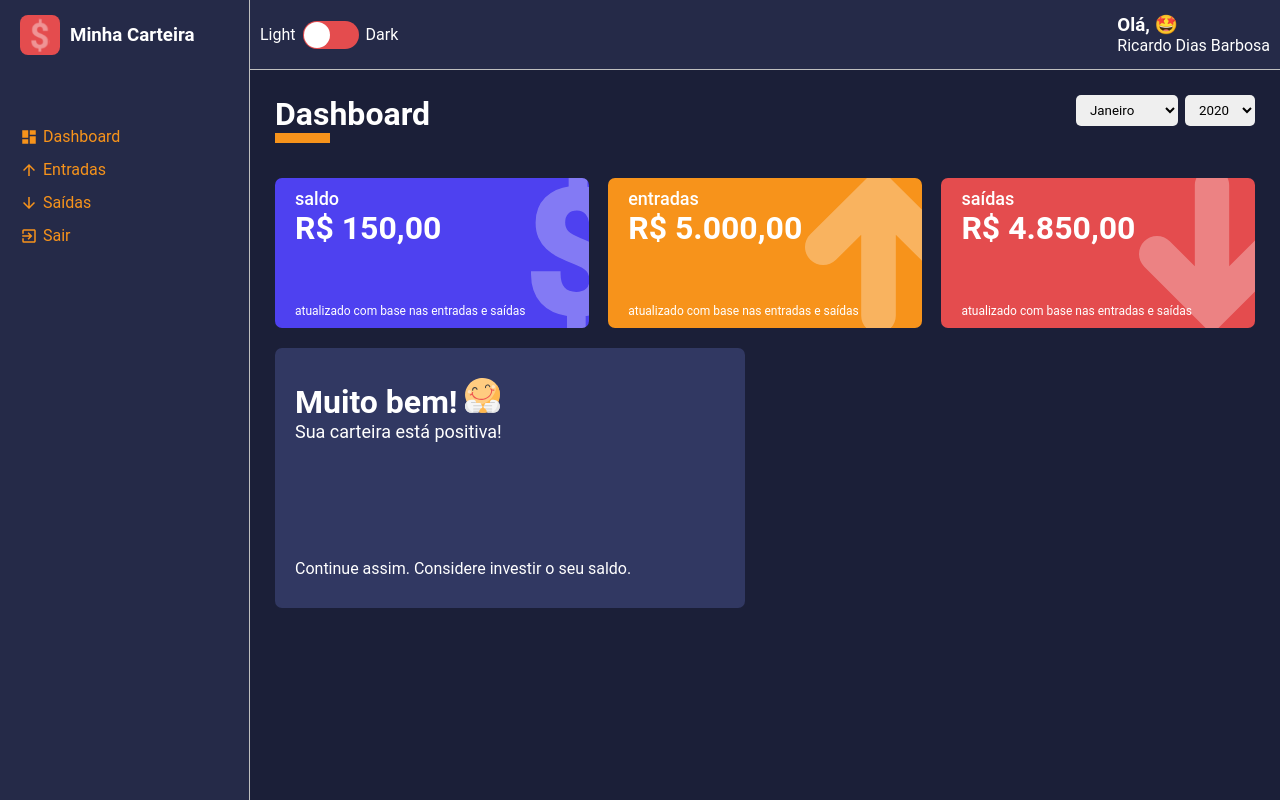
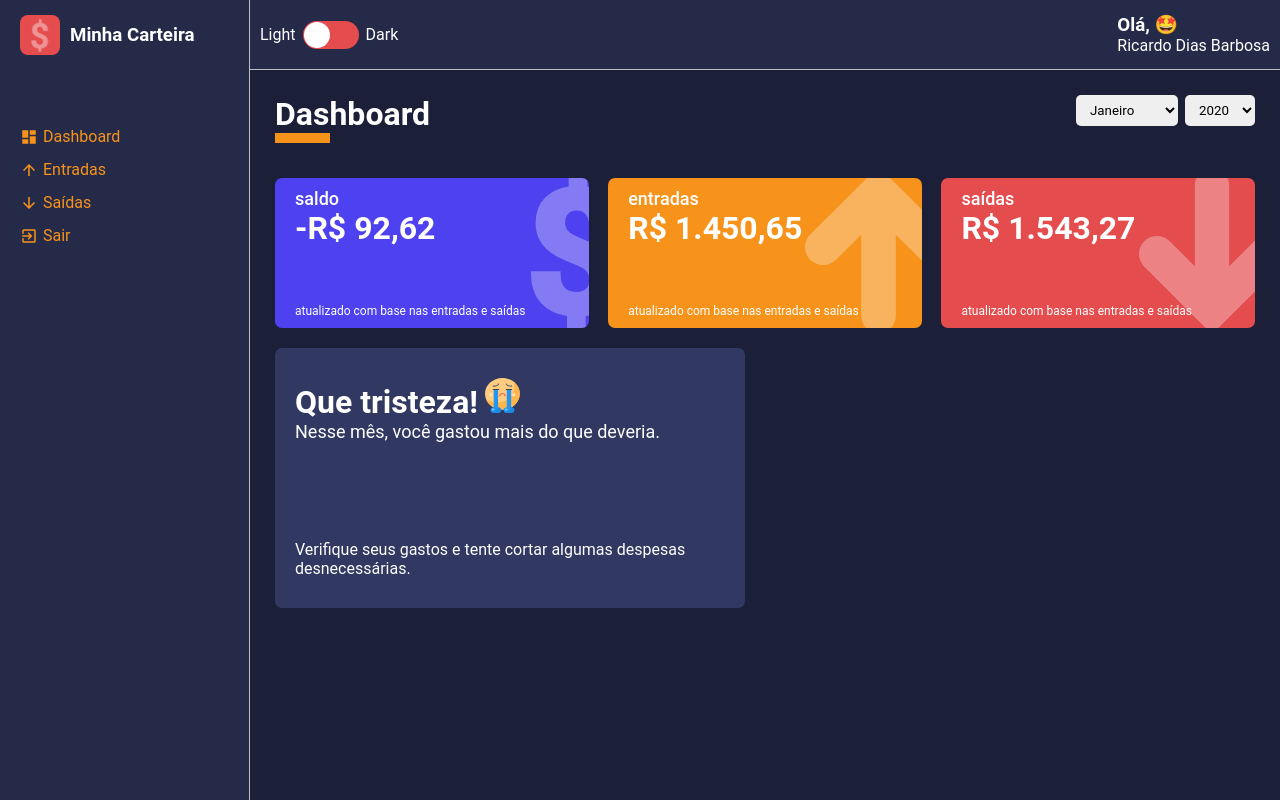
Before and after one commit to ricardodiasdev/minha-carteira, a React (Create React App) app: page /dashboard in a window 1280 px wide. Built offline with nearby package versions, Linux system fonts and the light colour scheme; the HTML template or start-up script is replaced by a standard one.

Commit message:
Deixando os cartões dinâmicos

```diff
--- a/src/pages/Dashboard/index.tsx
+++ b/src/pages/Dashboard/index.tsx
@@ -11,6 +11,7 @@ import listOfMonths from '../../utils/months'
 
 import happy from '../../assets/happy.svg'
 import sad from '../../assets/sad.svg'
+import grinning from '../../assets/grinning.svg'
 
 
 import { Container, Content } from './styles'
@@ -50,6 +51,77 @@ const Dashboard: React.FC = () => {
     });
   }, []);
 
+  const totalExpenses = useMemo(() => {
+
+    let  total: number = 0;
+
+    expenses.forEach(item => {
+      const date = new Date(item.date);
+      const year = date.getFullYear();
+      const month = date.getMonth() + 1;
+
+      if(month === monthSelected && year === yearSelected) {
+        try {
+          total += Number(item.amount)
+        } catch (error) {
+          throw new Error('Invalid amount. Amount must be number.')
+        }
+      }
+    })
+    return total
+  },[monthSelected, yearSelected])
+
+  const totalGains = useMemo(() => {
+
+    let  total: number = 0;
+
+    gains.forEach(item => {
+      const date = new Date(item.date);
+      const year = date.getFullYear();
+      const month = date.getMonth() + 1;
+
+      if(month === monthSelected && year === yearSelected) {
+        try {
+          total += Number(item.amount)
+        } catch (error) {
+          throw new Error('Invalid amount. Amount must be number.')
+        }
+      }
+    })
+    return total
+  },[monthSelected, yearSelected])
+
+  const totalBalance = useMemo(() => {
+    return totalGains - totalExpenses
+  }, [totalExpenses, totalGains ])
+
+  const message = useMemo(() => {
+    if(totalBalance < 0) {
+      return {
+      title: 'Que tristeza!',
+        description: 'Nesse mês, você gastou mais do que deveria.',
+        footerText: 'Verifique seus gastos e tente cortar algumas despesas desnecessárias.',
+        icon: sad
+      }
+    }
+    else if(totalBalance === 0) {
+      return {
+        title: 'Ufaa!',
+        description: 'Nesse mês, você gastou exatamente o que ganhou.',
+        footerText: 'No próximo mês tente cortar algumas despesas desnecessárias.',
+        icon: grinning
+      }
+    }
+    else {
+      return {
+        title: 'Muito bem!',
+        description: 'Sua carteira está positiva!',
+        footerText: 'Continue assim. Considere investir o seu saldo.',
+        icon: happy
+      }
+    }
+  },[totalBalance])
+
   return (
     <Container>
         <ContentHeader title='Dashboard' lineColor='#F7931B'>
@@ -68,29 +140,29 @@ const Dashboard: React.FC = () => {
           <WalletBox
             color='#4E41F0'
             title='saldo'
-            amount={150.00}
+            amount={totalBalance}
             footerlabel = "atualizado com base nas entradas e saídas"
             icon='dolar'
           />
            <WalletBox
             color='#F7931B'
             title='entradas'
-            amount={5000.00}
+            amount={totalGains}
             footerlabel = "atualizado com base nas entradas e saídas"
             icon='arrowUp'
           />
            <WalletBox
             color='#E44C4E'
             title='saídas'
-            amount={4850.00}
+            amount={totalExpenses}
             footerlabel = "atualizado com base nas entradas e saídas"
             icon='arrowDown'
           />
           <MessageBox
-            title= 'Muito bem!'
-            description= 'Sua carteira está positiva!'
-            footerText= 'Continue assim. Considere investir o seu saldo.'
-            icon= {happy}
+            title= {message.title}
+            description= {message.description}
+            footerText= {message.footerText}
+            icon= {message.icon}
           />
         </Content>
     </Container>
```
Also changed, not shown: src/assets/grinning.svg (added).
